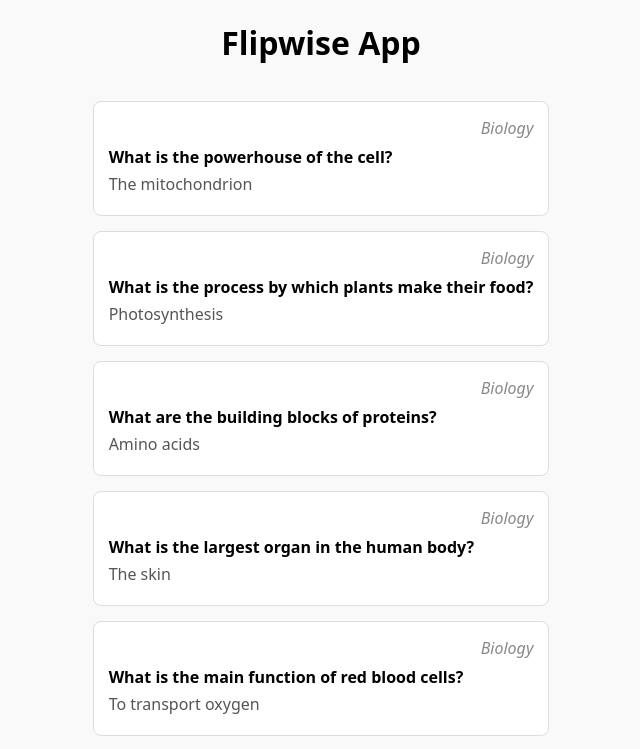
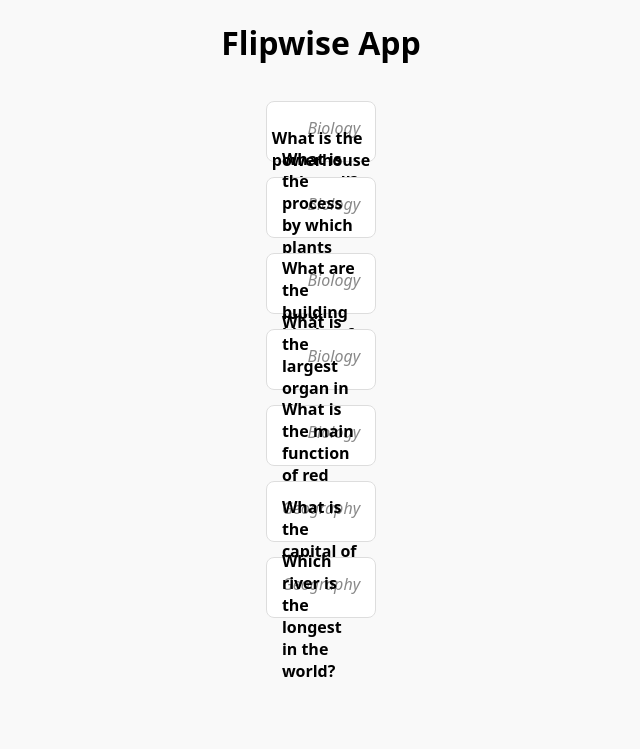
Before and after one commit to TastyCrysis/FlipWise-2.0, a Next.js app: page / in a window 1280 px wide. Shown: the top 749 px of the page, without its empty margins (319-959 px from the left). Built offline with nearby package versions, Linux system fonts and the light colour scheme.

Commit message:
Add flip feature in progress

```diff
--- a/components/FlashcardList.js
+++ b/components/FlashcardList.js
@@ -1,6 +1,7 @@
 import { flashcards } from "@/lib/db/flashcards";
 import { collections } from "@/lib/db/collections";
 import styled from "styled-components";
+import { useState } from "react";
 
 const CardList = styled.ul`
   list-style-type: none;
@@ -15,16 +16,16 @@
   border-radius: 8px;
   margin: 15px 32px;
   padding: 15px;
-  transition: transform 0.2s;
-
-  &:hover {
-    transform: scale(1.02);
-  }
+  position: relative;
+  transform-style: preserve-3d;
+  transition: transform 0.6s;
+  transform: ${({ flipped }) => (flipped ? "rotateY(180deg)" : "rotateY(0)")};
 `;
 
 const FlashcardContent = styled.div`
   display: flex;
   flex-direction: column;
+  perspective: 1000px;
 `;
 
 const FlashcardQuestion = styled.p`
@@ -44,7 +45,34 @@
   margin: 0 0 7px 0;
 `;
 
+const FlashcardFront = styled.div`
+  display: flex;
+  align-items: center;
+  justify-content: center;
+  position: absolute;
+  width: 100%;
+  height: 100%;
+  backface-visibility: hidden;
+`;
+
+const FlashcardBack = styled.div`
+  display: flex;
+  align-items: center;
+  justify-content: center;
+  position: absolute;
+  width: 100%;
+  height: 100%;
+  backface-visibility: hidden;
+  transform: rotateY(180deg);
+`;
+
 export default function FlashcardList() {
+  const [flipped, setFlipped] = useState(false);
+
+  const handleFlip = () => {
+    setFlipped(!flipped);
+  };
+
   return (
     <CardList>
       {flashcards.map((flashcard) => {
@@ -52,12 +80,16 @@
           (collection) => collection.id === flashcard.collectionId
         );
         return (
-          <Flashcard key={flashcard.id}>
-            <FlashcardContent>
+          <Flashcard key={flashcard.id} onClick={handleFlip}>
+            <FlashcardContent flipped={flipped}>
               <CollectionTitle>{collection.title}</CollectionTitle>
               <div>
-                <FlashcardQuestion>{flashcard.question}</FlashcardQuestion>
-                <FlashcardAnswer>{flashcard.answer}</FlashcardAnswer>
+                <FlashcardFront>
+                  <FlashcardQuestion>{flashcard.question}</FlashcardQuestion>
+                </FlashcardFront>
+                <FlashcardBack>
+                  <FlashcardAnswer>{flashcard.answer}</FlashcardAnswer>
+                </FlashcardBack>
               </div>
             </FlashcardContent>
           </Flashcard>
```
